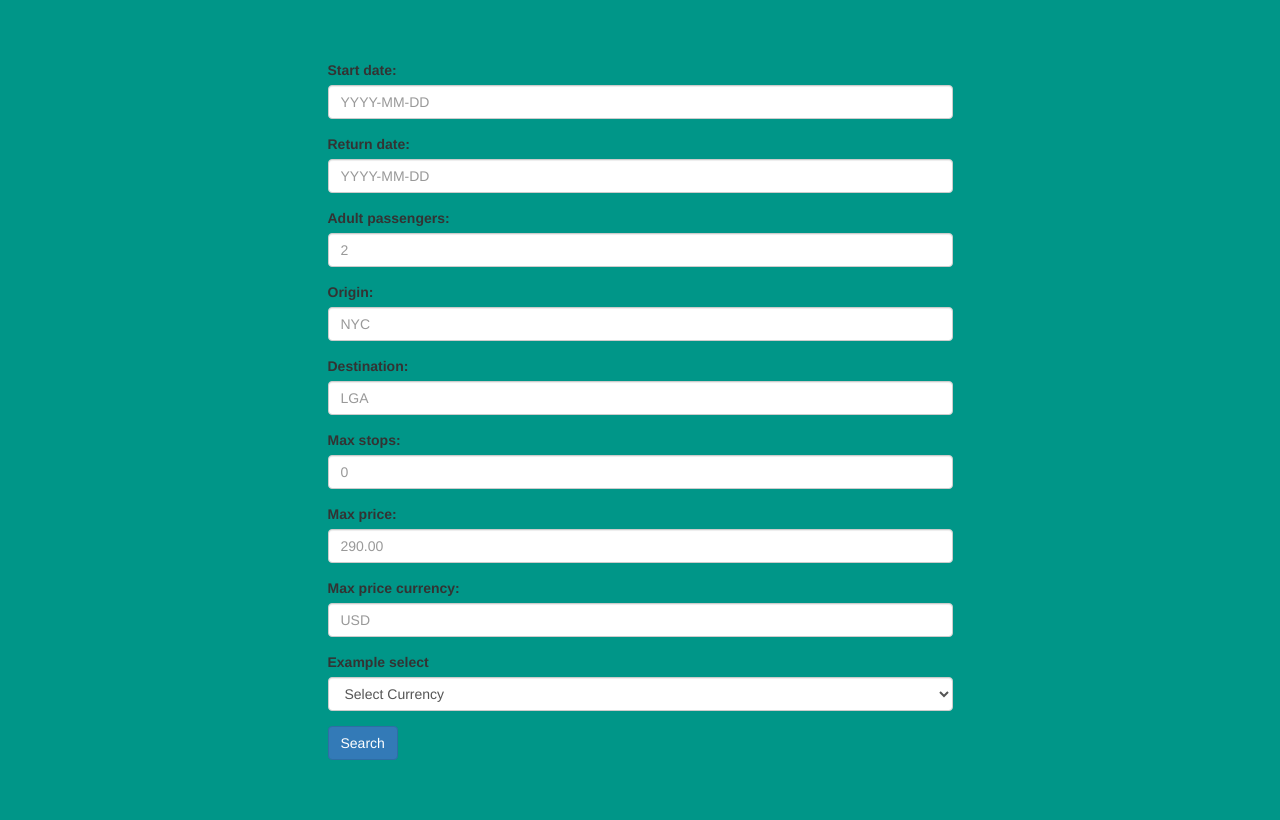
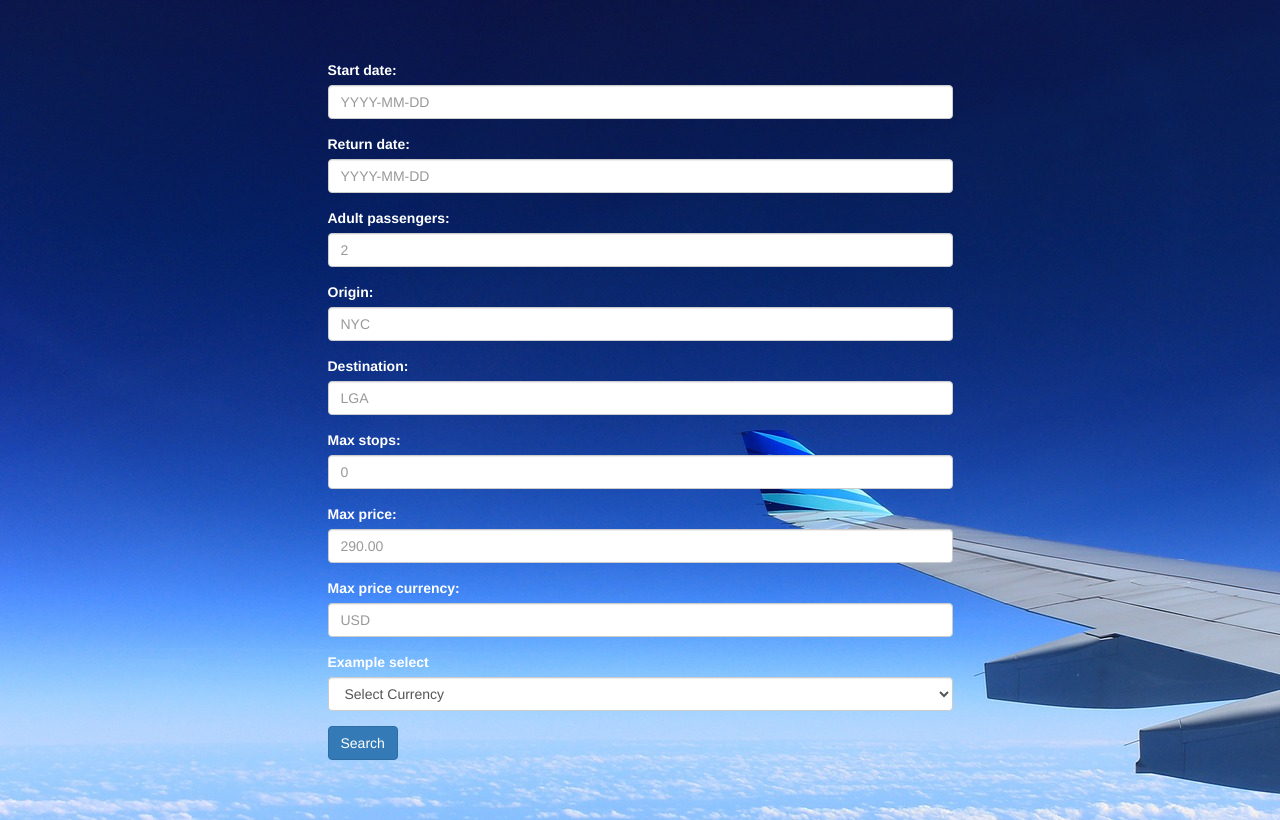
Before and after one commit to MezianeHadjadj/flights_api, a website: page public/index.html in a window 1280 px wide. Drawn offline with nearby package versions, Linux system fonts and the light colour scheme; files that its build step writes are made by us from their sources.

Commit message:
change background

```diff
--- a/public/CSS/style.css
+++ b/public/CSS/style.css
@@ -1,14 +1,18 @@
 body {
-    background-color: #009688 !important;
+    /*background-color: #009688 !important; */
+    background-image: url("../images/background3.jpg") !important;
 }
 
+label{
+    color: white;
+}
 .horizontal_line{height:1px;
     width:100%;
     background:#000;
     margin-top:100px;}
 
 .row{
-    background-color: #009688;
+   /* background-color: #009688; */
 }
 .flight_element{
     font-size: 18px;
--- a/public/index.html
+++ b/public/index.html
@@ -2,6 +2,9 @@
 <html ng-app="comtravo">
 <head>
 <title>Flights Search engine</title>
+
+    <link href='http://fonts.googleapis.com/css?family=Roboto:400,500' rel='stylesheet' type='text/css'>
+    <link href="style.css" rel="stylesheet" type="text/css" />
 
     <link rel="stylesheet" href="//netdna.bootstrapcdn.com/font-awesome/4.0.3/css/font-awesome.min.css">
     <link rel="stylesheet" href="CSS/style.css" >
```
Also changed, not shown: public/images/background1.jpg (added), public/images/background2.jpg (added), public/images/background3.jpg (added).
